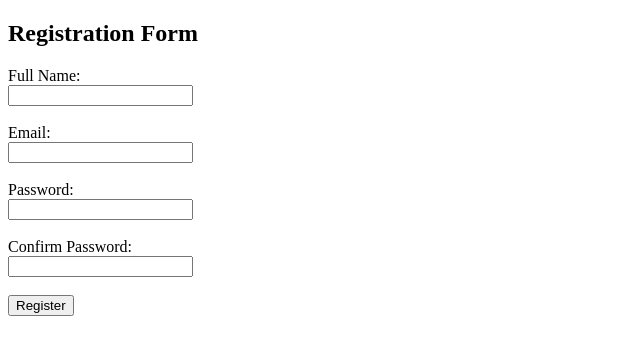
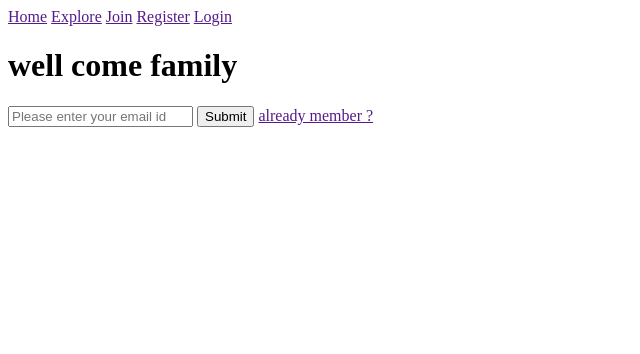
Before and after one commit to Sridhar-11/sridhar, a plain HTML site: page index.html in a window 1280 px wide. Shown: the whole page, without its empty margins (0-640 px from the left). Drawn offline with Linux system fonts and the light colour scheme.

Commit message:
index.html

```diff
--- a/index.html
+++ b/index.html
@@ -1,26 +1,21 @@
 <!DOCTYPE html>
-<html lang="en">
-<head>
-    <meta charset="UTF-8">
-    <meta name="viewport" content="width=device-width, initial-scale=1.0">
-    <title>Registration Form</title>
-</head>
-<body>
-    <h2>Registration Form</h2>
-    <form action="/submit_registration" method="post">
-        <label for="name">Full Name:</label><br>
-        <input type="text" id="name" name="name" required><br><br>
+<html>
+  <head><title>coffee</title>
+  <link rel="stylesheet" href="style.css">
+  </head>
+  <body>
+<nav>
+<a href="">Home</a>
+<a href="">Explore</a>
+<a href="">Join</a>
+<a href="">Register</a>
+<a href="">Login</a>
+</nav><h1>well come family</h1>
+<input class="email" type="gmail" placeholder="Please enter your email id">
+<button>Submit</button>
+<a class="log" href="" >already member ?</a>
 
-        <label for="email">Email:</label><br>
-        <input type="email" id="email" name="email" required><br><br>
-
-        <label for="password">Password:</label><br>
-        <input type="password" id="password" name="password" required><br><br>
-
-        <label for="confirm_password">Confirm Password:</label><br>
-        <input type="password" id="confirm_password" name="confirm_password" required><br><br>
-
-        <button type="submit">Register</button>
-    </form>
-</body>
+<div>
+</div>
+  </body>
 </html>
```
